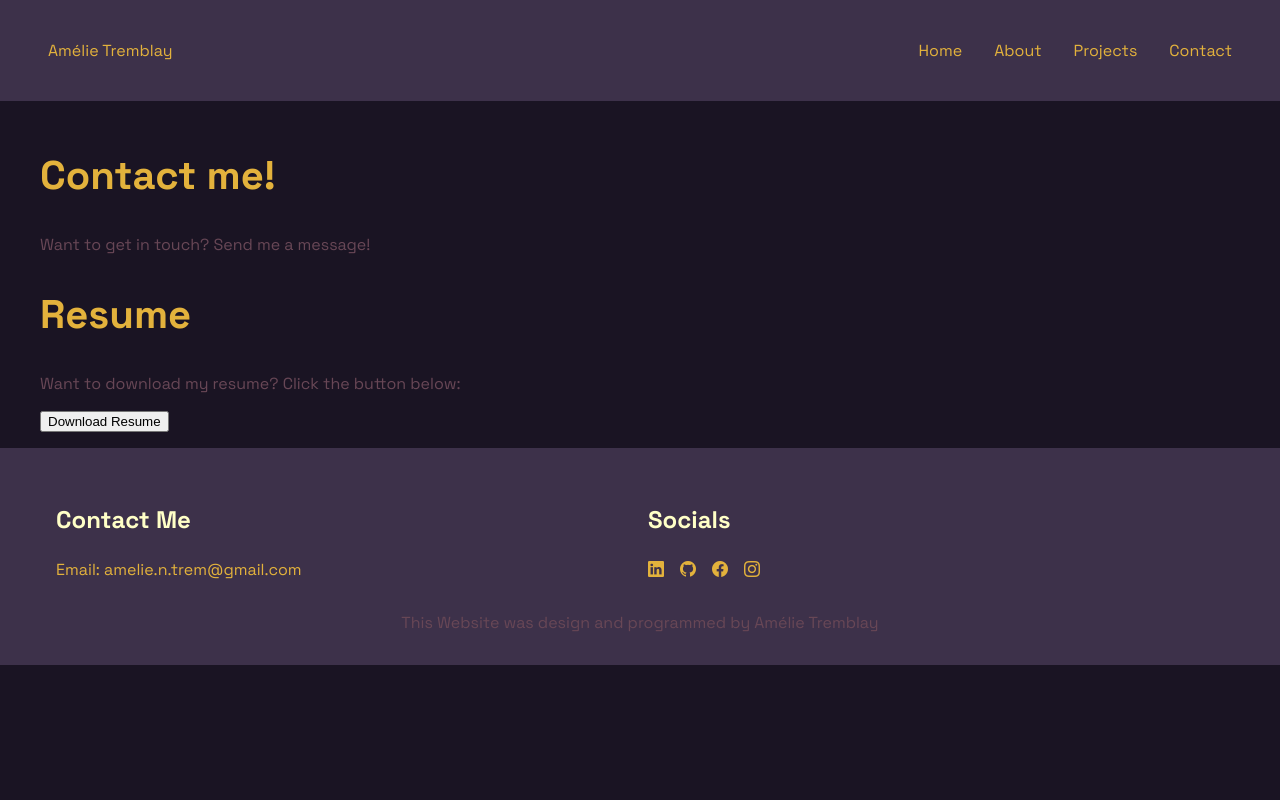
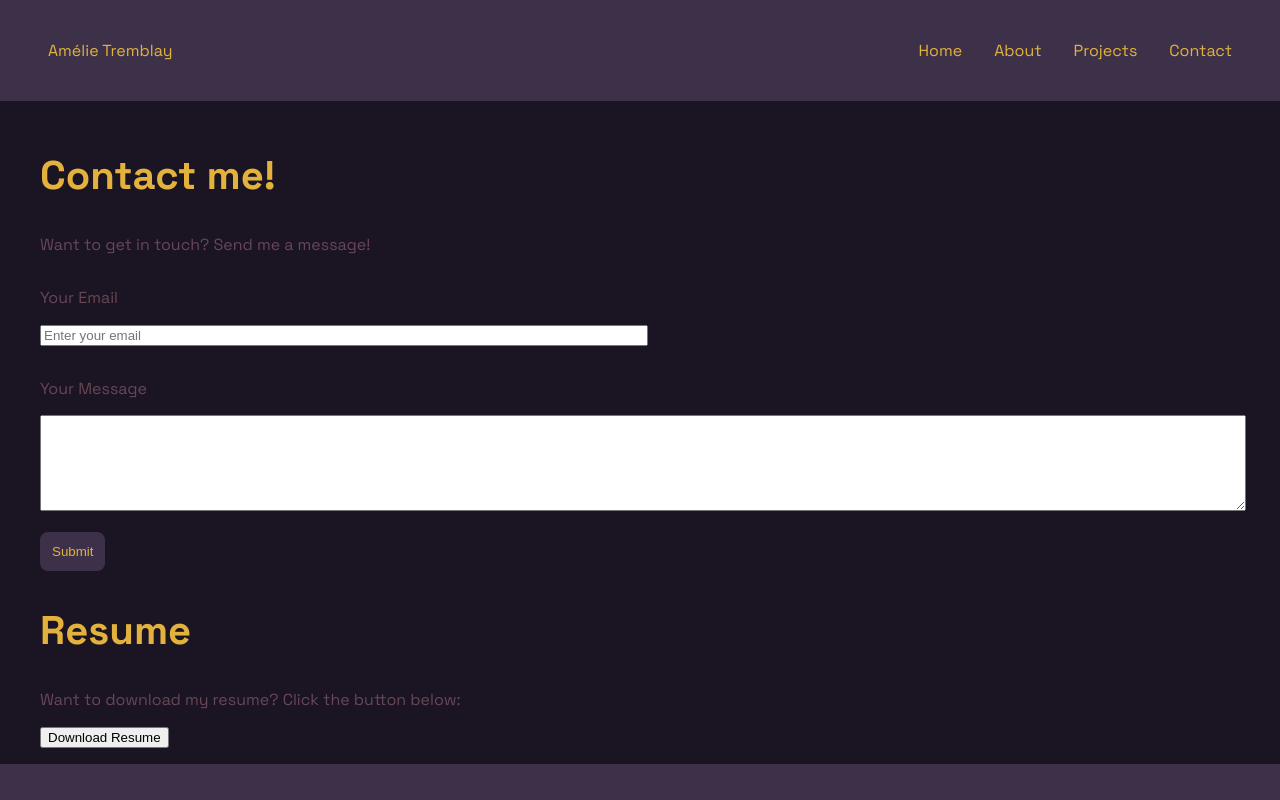
Before and after one commit to Atremblay9/personal-site, a Next.js app: page /contact in a window 1280 px wide. Shown: the top 800 px of the page. Built offline with nearby package versions, Linux system fonts and the light colour scheme.

Commit message:
forgot to reimplement

```diff
--- a/components/contactForm.js
+++ b/components/contactForm.js
@@ -1,6 +1,6 @@
-"use client";
+import Grid from '@mui/material/Grid2';
 
-export function FeedbackForm() {
+export default function ContactForm() {
   const handleFormSubmit = async (event) => {
     event.preventDefault();
     const formData = new FormData(event.target);
--- a/pages/contact.js
+++ b/pages/contact.js
@@ -3,16 +3,17 @@ import Footer from "@/components/footer";
 import SparkBackground from "@/components/sparkEffect";
 import Grid from '@mui/material/Grid2';
 import Resume from "@/components/resume";
+import ContactForm from "@/components/contactForm";
 
 export default function Home() {
   return (
     <div>
       <NavBar />
       <SparkBackground>
-        <div class="content">
+        <div className="content">
             <h2>Contact me!</h2>
             <p>Want to get in touch? Send me a message!</p>
-
+            <ContactForm />
             <Resume />
         </div>
 
```
